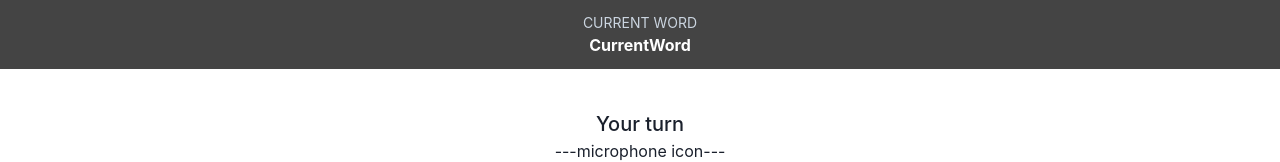
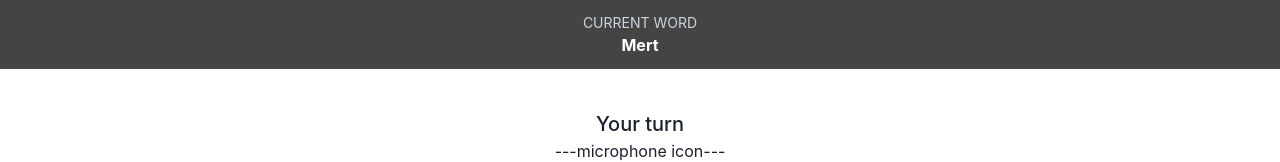
Before and after one commit to alimertcakar/WordGame, a Next.js app: page / in a window 1280 px wide. Shown: the top 162 px of the page. Built offline with nearby package versions, Linux system fonts and the light colour scheme.

Commit message:
feat: game hook

```diff
--- a/src/components/Game.tsx
+++ b/src/components/Game.tsx
@@ -1,16 +1,16 @@
 import { Box } from "@chakra-ui/react";
 import styled from "@emotion/styled";
 import React, { useEffect } from "react";
-import useGameEngine from "src/hooks/useGameEngine";
+import useGameEngine, { Player } from "src/hooks/useGameEngine";
 import Recognition from "src/util/audio/Recognition";
 import Utterance from "src/util/audio/Utterance";
 
 interface Props {}
 
 const Game = (props: Props) => {
-  // const { state, nextRound } = useGameEngine();
+  const { state, nextRound } = useGameEngine();
 
-  // const { currentWord } = state;
+  const { currentWord, currentPlayer } = state;
 
   return (
     <DivContainer>
@@ -19,13 +19,13 @@ const Game = (props: Props) => {
           Current Word
         </Box>
         <Box fontWeight="bold" textTransform="capitalize">
-          {"currentWord"}
+          {currentWord}
         </Box>
       </BoxCurrentWord>
 
       <BoxTurn pt={10}>
         <Box fontSize="xl" fontWeight="medium">
-          Your turn
+          {currentPlayer === Player.Player ? "Your" : "Computers"} turn
         </Box>
         <div>---microphone icon---</div>
         <Box>15 seconds left</Box>
--- a/src/hooks/useGameEngine.tsx
+++ b/src/hooks/useGameEngine.tsx
@@ -7,7 +7,7 @@ enum RoundStatus {
   Lose,
   Timeout,
 }
-enum Player {
+export enum Player {
   Cpu,
   Player,
 }
@@ -37,7 +37,7 @@ type Action = {
 const initialGameState: gameState = {
   round: 0,
   history: [{ player: Player.Cpu, winner: Player.Cpu, word: "Mert" }],
-  currentPlayer: Player.Cpu,
+  currentPlayer: Player.Player,
   currentWord: "Mert",
   nextStartCharacter: "t",
 };
```
